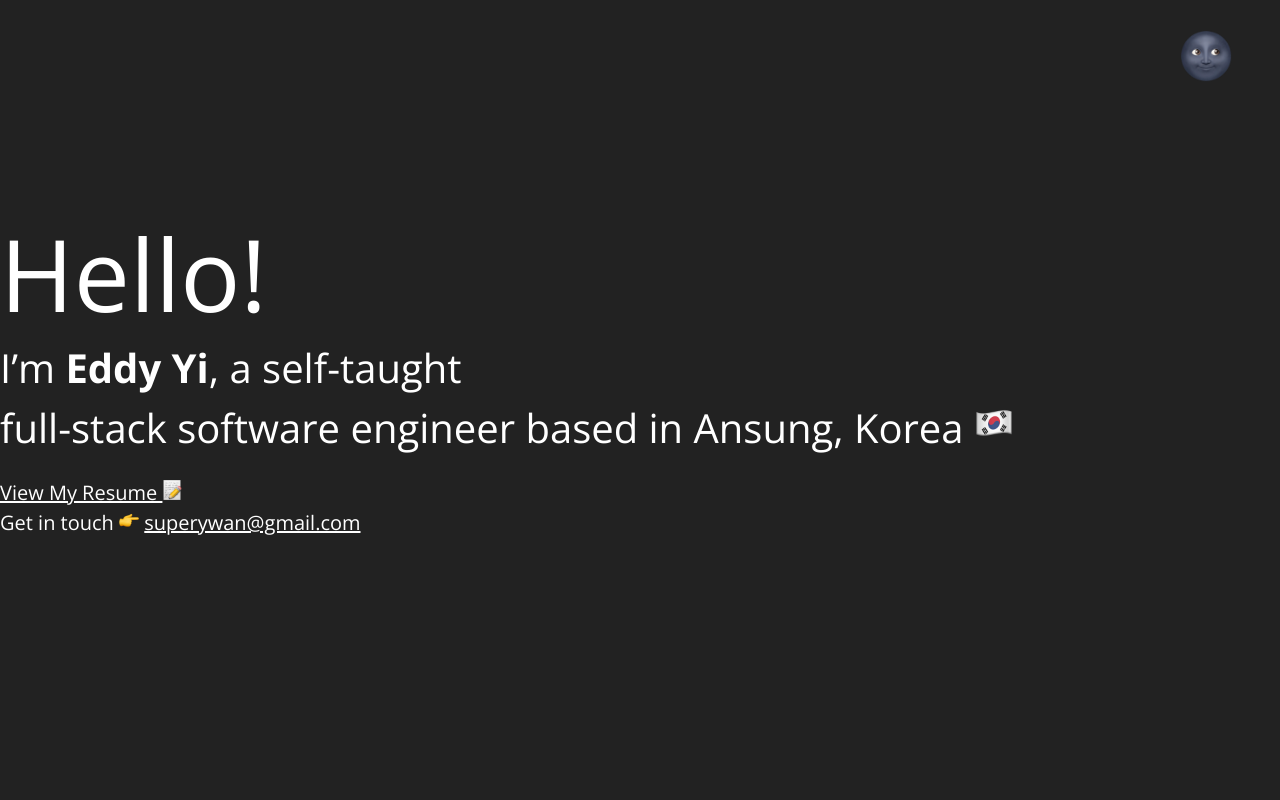
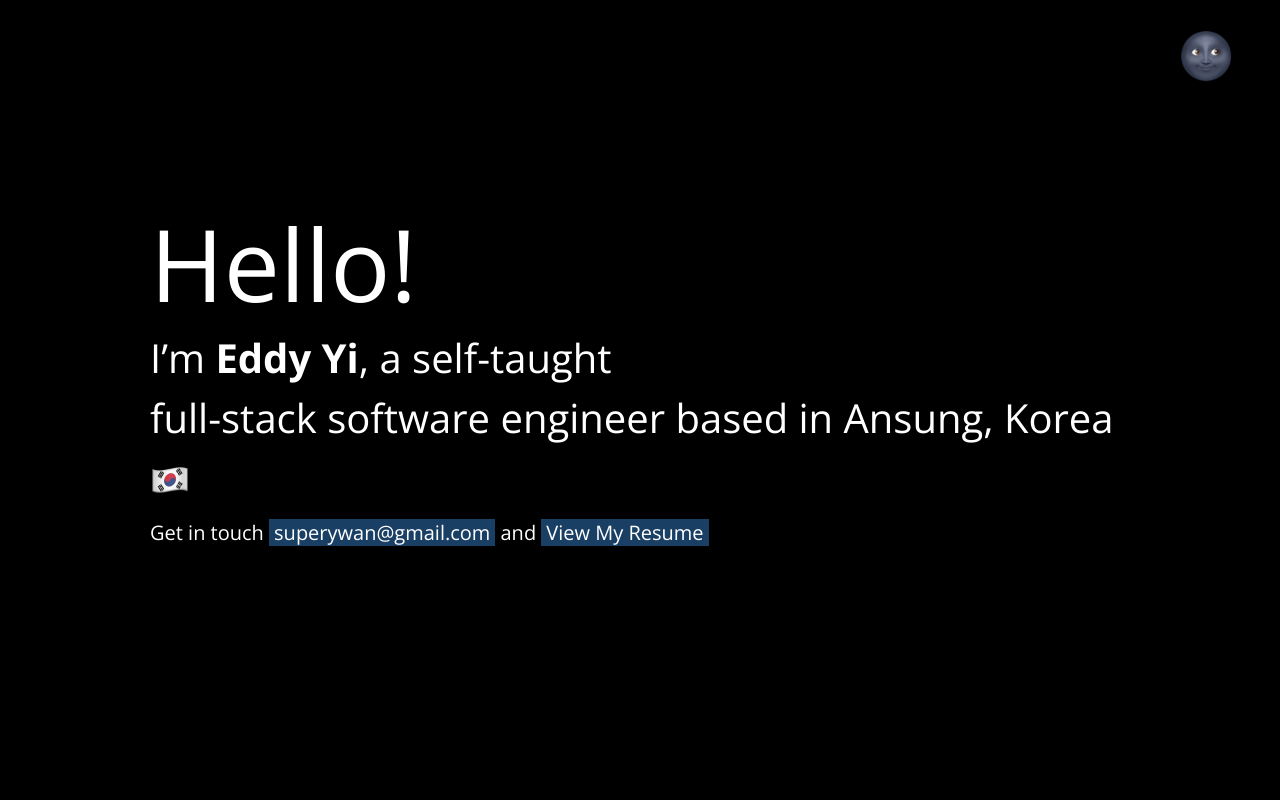
Before and after one commit to superywan/eddyyi.dev, a website: page index.html in a window 1280 px wide. Shown: the top 800 px of the page. Drawn offline with nearby package versions, Linux system fonts and the light colour scheme.

Commit message:
minor style change & commenting on CSS

```diff
--- a/index.html
+++ b/index.html
@@ -18,42 +18,38 @@
         class="toggle__img"
       />
     </div>
+    <div class="topScrollButton hide">
+      <img
+        class="topScrollButton__emoji"
+        src="./img/emojis/index-pointing-up_261d-fe0f.png"
+        alt="finger pointing up emoji"
+      />
+    </div>
     <main>
       <header class="intro">
         <h1 class="intro__title">Hello!</h1>
         <h2 class="intro__description">
           I’m <span class="intro__description--name">Eddy Yi</span>, a
           self-taught
-          <br />
-          full-stack software engineer based in Ansung, Korea
-          <img
-            class="emoji"
-            src="./img/emojis/flag-south-korea_1f1f0-1f1f7.png"
-            alt="south korea flag emoji"
-          />
+          <div>
+            full-stack software engineer based in Ansung, Korea
+            <img
+              class="intro__description--emoji"
+              src="./img/emojis/flag-south-korea_1f1f0-1f1f7.png"
+              alt="south korea flag emoji"
+            />
+          </div>
         </h2>
-        <div class="intro__resume">
-          <a href=""
-            >View My Resume
-            <img
-              class="emoji"
-              src="./img/emojis/memo_1f4dd.png"
-              alt="briefcase emoji"
-          /></a>
-        </div>
         <h3 class="intro__link">
           Get in touch
-          <img
-            class="emoji"
-            src="./img/emojis/backhand-index-pointing-right_1f449.png"
-            alt="finger pointing right emoji"
-          />
           <a
             href="mailto:superywan@gmail.com"
             target="_blank"
             class="intro__link--highlight"
             >superywan@gmail.com</a
           >
+          and
+          <a href="" class="intro__link--highlight">View My Resume </a>
         </h3>
       </header>
       <section class="section about fade-in">
@@ -286,9 +282,9 @@
     </main>
     <footer class="footer">
       <div class="footer__copyright">
-        Designn & Developed By <br />Eddy Yi 2021
+        Developed By Eddy Yi &copy;2021
         <img
-          class="emoji"
+          class="footer__copyright--emoji"
           src="img/emojis/man-technologist-light-skin-tone_1f468-1f3fb-200d-1f4bb.png"
           alt="man technologist emoji"
         />
@@ -321,13 +317,7 @@
         >
       </div>
     </footer>
-    <div id="top-button" class="hide">
-      <img
-        class="emoji"
-        src="./img/emojis/index-pointing-up_261d-fe0f.png"
-        alt="finger pointing up emoji"
-      />
-    </div>
+
     <script src="./js/main.js"></script>
   </body>
 </html>
--- a/js/main.js
+++ b/js/main.js
@@ -47,7 +47,7 @@ faders.forEach((fader) => {
 });
 
 // Hide Scroll to Top Button when it's on top
-const topBtn = document.querySelector("#top-button");
+const topBtn = document.querySelector(".topScrollButton");
 
 window.addEventListener("scroll", (e) => {
   if (window.scrollY > 0) {
--- a/styles/dark-theme.scss
+++ b/styles/dark-theme.scss
@@ -1,5 +1,7 @@
-$dark-background: rgb(34, 34, 34);
+$dark-background: rgb(0, 0, 0);
 $dark-font: #fff;
+$sub-project-color: rgb(99, 137, 175);
+
 body {
   color: $dark-font;
   background: $dark-background;
@@ -9,11 +11,19 @@ a {
   color: $dark-font;
 }
 
+.intro {
+  &__link {
+    &--highlight {
+      background: rgb(26, 63, 100);
+    }
+  }
+}
+
 .sub-project {
   &__tags {
     &--tag {
-      color: rgb(92, 139, 185);
-      border: 2px solid rgb(92, 139, 185);
+      color: $sub-project-color;
+      border: 2px solid $sub-project-color;
     }
   }
 }
--- a/styles/light-theme.scss
+++ b/styles/light-theme.scss
@@ -1,5 +1,7 @@
-$light-background: rgb(231, 231, 231);
+$light-background: rgb(255, 255, 255);
 $light-font: #000;
+$sub-project-color: rgb(101, 102, 20);
+
 body {
   color: $light-font;
   background: $light-background;
@@ -9,11 +11,19 @@ a {
   color: $light-font;
 }
 
+.intro {
+  &__link {
+    &--highlight {
+      background: rgb(237, 240, 73);
+    }
+  }
+}
+
 .sub-project {
   &__tags {
     &--tag {
-      color: rgb(0, 96, 192);
-      border: 2px solid rgb(0, 96, 192);
+      color: $sub-project-color;
+      border: 2px solid $sub-project-color;
     }
   }
 }
--- a/styles/style.scss
+++ b/styles/style.scss
@@ -11,9 +11,10 @@ body {
 }
 
 a:hover {
-  color: rgb(87, 87, 87);
+  opacity: 0.5;
 }
 
+// --------Dark Mode Toggle (Moon Emoji)--------
 .toggle {
   position: absolute;
   top: 1.875em;
@@ -26,7 +27,8 @@ a:hover {
   }
 }
 
-#top-button {
+// --------Scroll to Top Button (Finger Pointing Up Emoji)--------
+.topScrollButton {
   width: 150px;
   height: 90px;
   position: fixed;
@@ -45,7 +47,7 @@ a:hover {
     animation-duration: 2s;
   }
 
-  .emoji {
+  &__emoji {
     display: block;
     margin: auto;
     padding-top: 20px;
@@ -53,6 +55,7 @@ a:hover {
   }
 }
 
+// Classes for JS : when the user is on top of page not show top scroll button
 .show {
   visibility: visible;
   opacity: 1;
@@ -65,6 +68,7 @@ a:hover {
   transition: opacity 250ms ease-out;
 }
 
+// --------Intro Section--------
 .intro {
   font-size: 1em;
   max-width: 1440px;
@@ -73,6 +77,7 @@ a:hover {
   flex-direction: column;
   justify-content: center;
   margin: 0 auto;
+  padding: 0 9.375rem;
   animation-name: SlideIn;
   animation-duration: 1s;
   animation-iteration-count: 1;
@@ -94,8 +99,10 @@ a:hover {
       font-weight: 700;
     }
 
-    .emoji {
+    &--emoji {
       width: 1em;
+      position: relative;
+      top: 0.4375rem;
     }
   }
 
@@ -104,22 +111,14 @@ a:hover {
     font-weight: 400;
     margin: 0;
 
-    .emoji {
-      width: 1em;
-      height: auto;
-    }
-  }
-
-  &__resume {
-    font-size: 1.25em;
-    margin-top: 10px;
-
-    .emoji {
-      width: 1em;
+    &--highlight {
+      padding: 0 5px;
+      text-decoration: none;
     }
   }
 }
 
+// --------Sections (About, Skills, Projects, More Project)--------
 .section {
   font-size: 1em;
   width: 80%;
@@ -147,10 +146,12 @@ a:hover {
   }
 }
 
+// --------About Section--------
 .about {
-  padding-bottom: 150px;
+  padding-bottom: 9.375rem;
 }
 
+// --------Skills Section--------
 .skills {
   font-size: 1em;
   font-weight: 300;
@@ -175,6 +176,7 @@ a:hover {
   }
 }
 
+// --------Project Section--------
 .project {
   display: flex;
   margin-bottom: 80px;
@@ -201,6 +203,7 @@ a:hover {
   }
 }
 
+// --------More Projects Section--------
 .more-projects {
   font-size: 1em;
   margin-bottom: 150px;
@@ -240,6 +243,7 @@ a:hover {
   }
 }
 
+// --------Footer--------
 .footer {
   display: flex;
   justify-content: space-between;
@@ -249,7 +253,7 @@ a:hover {
     margin-left: 80px;
     margin-bottom: 30px;
 
-    .emoji {
+    &--emoji {
       width: 1em;
     }
   }
@@ -267,6 +271,7 @@ a:hover {
   }
 }
 
+// --------Effects For this website--------
 .fade-in {
   opacity: 0;
   transform: translateY(5%);
@@ -276,22 +281,6 @@ a:hover {
 .fade-in.appear {
   opacity: 1;
   transform: translateY(0);
-}
-
-@media screen and (max-width: 1024px) {
-  body {
-    font-size: 12px;
-  }
-
-  #top-button {
-    right: -2.125em;
-  }
-}
-
-@media screen and (max-width: 600px) {
-  body {
-    font-size: 10px;
-  }
 }
 
 @keyframes SlideIn {
@@ -323,3 +312,17 @@ a:hover {
     transform: translateY(0);
   }
 }
+
+// --------Media Queries--------
+@media screen and (max-width: 1024px) {
+  body {
+    font-size: 12px;
+  }
+
+  #top-button {
+    right: -2.125em;
+  }
+}
+
+@media screen and (max-width: 600px) {
+}
```
Also changed, not shown: img/emojis/backhand-index-pointing-right_1f449.png (deleted), img/emojis/memo_1f4dd.png (deleted), styles/dark-theme.css, styles/light-theme.css, styles/style.css, 3 other files.
